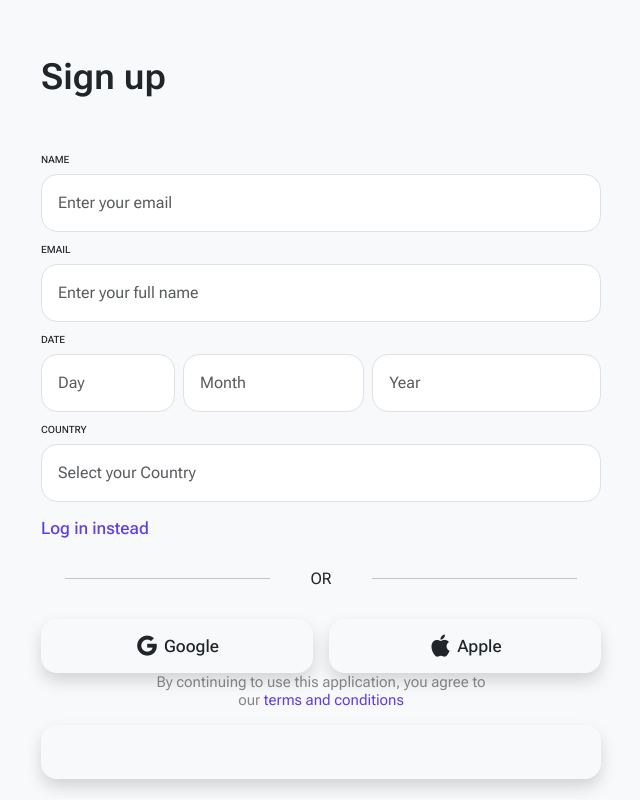
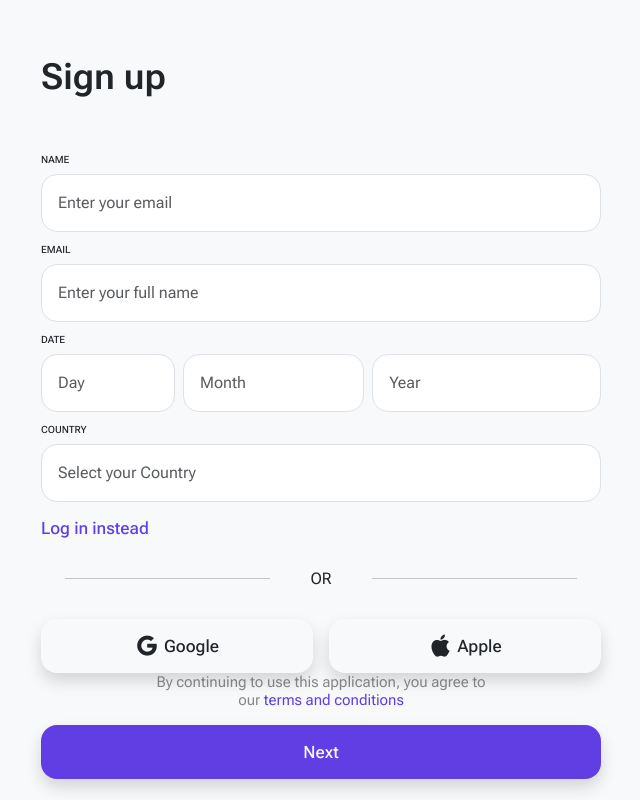
Before and after one commit to akash2298/BusinessAssistantAI, a plain HTML site: page signup.html in a window 1280 px wide. In both pictures the pointer is over the button "Next". Shown: the whole page, without its empty margins (319-959 px from the left). Drawn offline with nearby package versions, Linux system fonts and the light colour scheme.

Commit message:
2nd update

```diff
--- a/style.css
+++ b/style.css
@@ -93,3 +93,6 @@ hr{
     text-align: center;
     background-color: #613DE4;
 }
+.login-bottom button:hover{
+    background-color: #613DE4;
+}
```
Also changed, not shown: index.html (renamed from intex.html).
